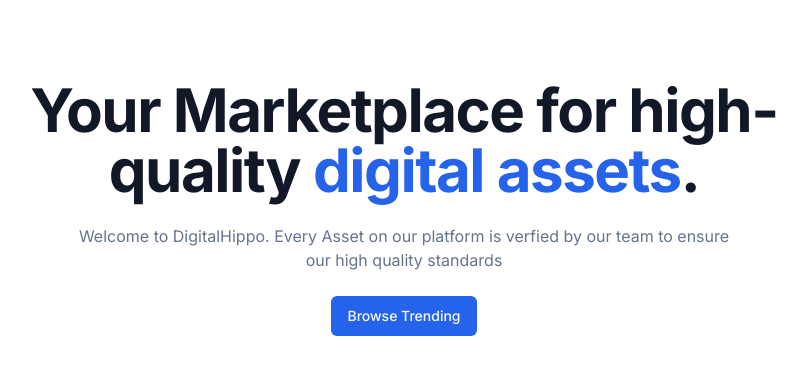
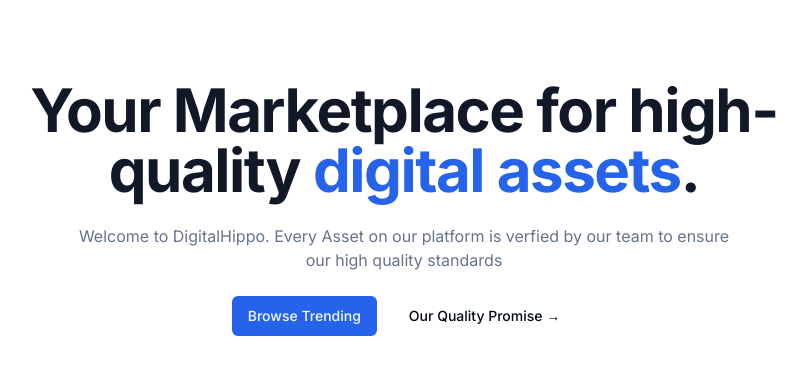
Before and after one commit to Shashank245/digital-marketplace, a Next.js app in the folder digitalmarketplace/: page / in a window 1280 px wide. Shown: the top 374 px of the page, without its empty margins (236-1043 px from the left). Built offline with nearby package versions, Linux system fonts and the light colour scheme.

Commit message:
Add a Button

```diff
--- a/digitalmarketplace/src/app/page.tsx
+++ b/digitalmarketplace/src/app/page.tsx
@@ -1,5 +1,5 @@
 import MaxWidthWrapper from "@/components/MaxWidthWrapper";
-import { buttonVariants } from "@/components/ui/button";
+import { Button, buttonVariants } from "@/components/ui/button";
 import Link from "next/link";
 
 export default function Home() {
@@ -17,6 +17,7 @@
         </p>
         <div className="flex flex-col sm:flex-row gap-4 mt-6">
           <Link href='/products' className={buttonVariants()}>Browse Trending</Link>
+          <Button variant="ghost"> Our Quality Promise  &rarr;</Button>
         </div>
       </div>
     </MaxWidthWrapper>
```
